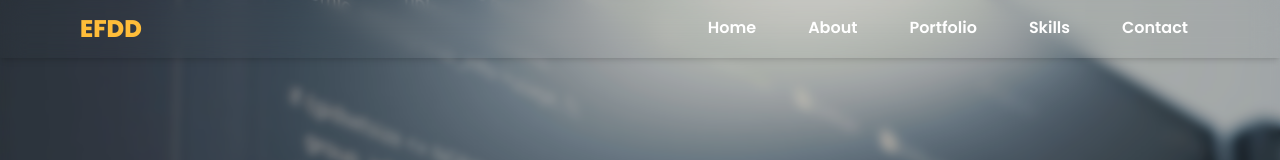
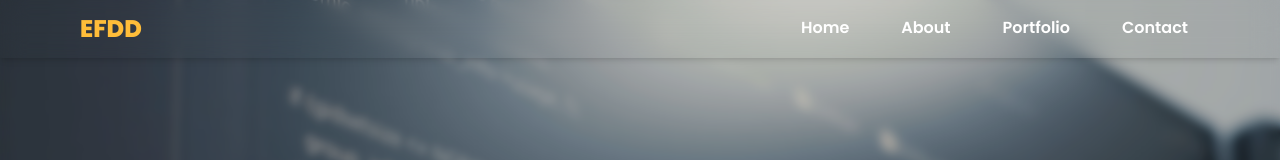
Before and after one commit to IKENN007/web-portfolio, a Next.js app: page / in a window 1280 px wide. Shown: the top 160 px of the page. Built offline with nearby package versions, Linux system fonts and the light colour scheme.

Commit message:
Commented the Experience Menu

```diff
--- a/app/components/Topnav.jsx
+++ b/app/components/Topnav.jsx
@@ -49,13 +49,13 @@ const Topnav = () => {
                         duration-300'>
                             Portfolio
                         </li>
-                        <li className='border-b-2 border-transparent px-3 py-1 cursor-pointer
+                        {/* <li className='border-b-2 border-transparent px-3 py-1 cursor-pointer
                         text-white font-semibold
                         hover:border-customYellow
                         hover:text-customYellow
                         duration-300'>
-                            Skills
-                        </li>
+                            Experience
+                        </li> */}
                         <li className='border-b-2 border-transparent px-3 py-1 cursor-pointer
                         text-white font-semibold
                         hover:border-customYellow
@@ -69,9 +69,9 @@ const Topnav = () => {
                 <div id='burger-container'
                 className='flex justify-end w-2/4
                 md:hidden'>
-                    <button id="trigger-dropdown"
+                    <button type="button" id="trigger-dropdown"
                     onClick={toggleDropdown}
-                    className='text-xl text-customGray font-bold'>
+                    className='text-xl text-customGray font-bold outline-none'>
                         {showDropdown ? <FaX /> : <FaBars />}
                     </button>
 
@@ -95,10 +95,10 @@ const Topnav = () => {
                     hover:bg-gray-100 hover:text-slate-700">
                         Portfolio
                     </li>
-                    <li className="py-2 px-7 text-customGray font-semibold cursor-pointer
+                    {/* <li className="py-2 px-7 text-customGray font-semibold cursor-pointer
                     hover:bg-gray-100 hover:text-slate-700">
-                        Skills
-                    </li>
+                        Experience
+                    </li> */}
                     <li className="py-2 px-7 text-customGray font-semibold cursor-pointer
                     hover:bg-gray-100 hover:text-slate-700">
                         Contact
```
